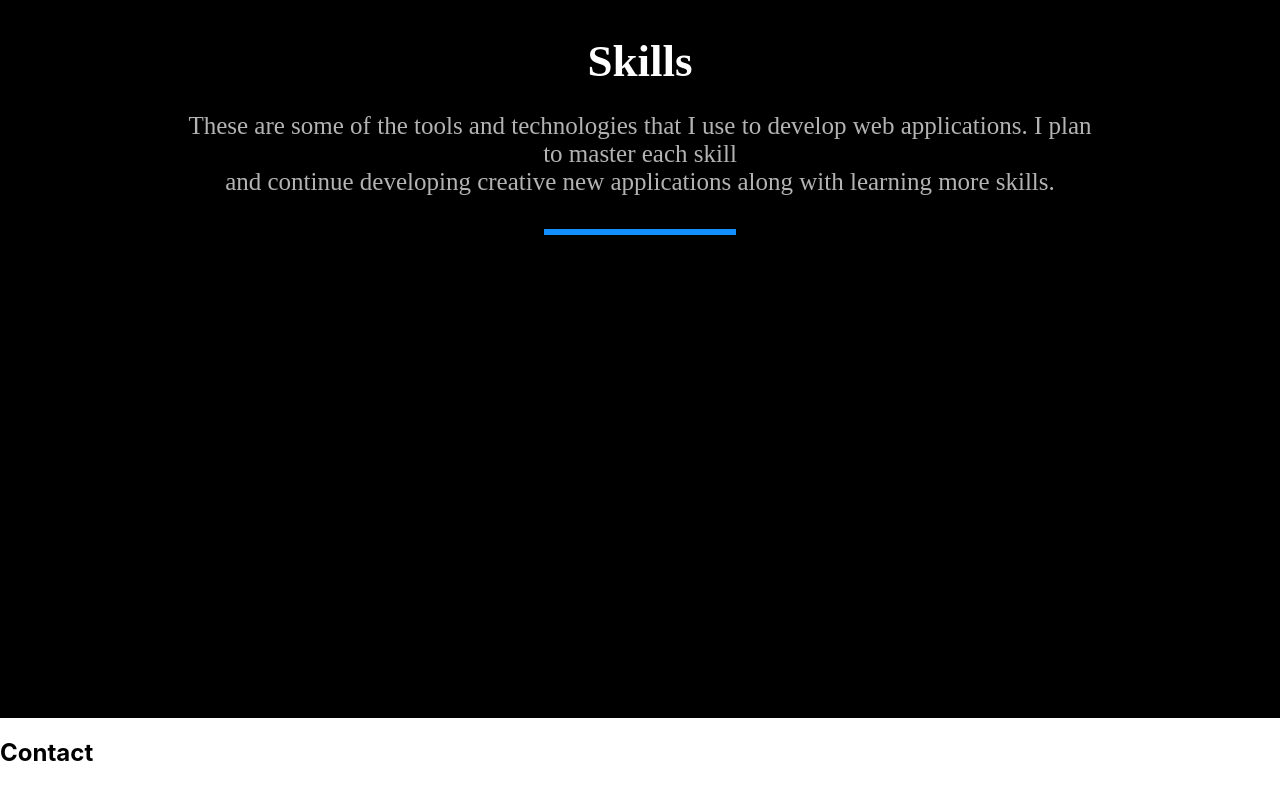
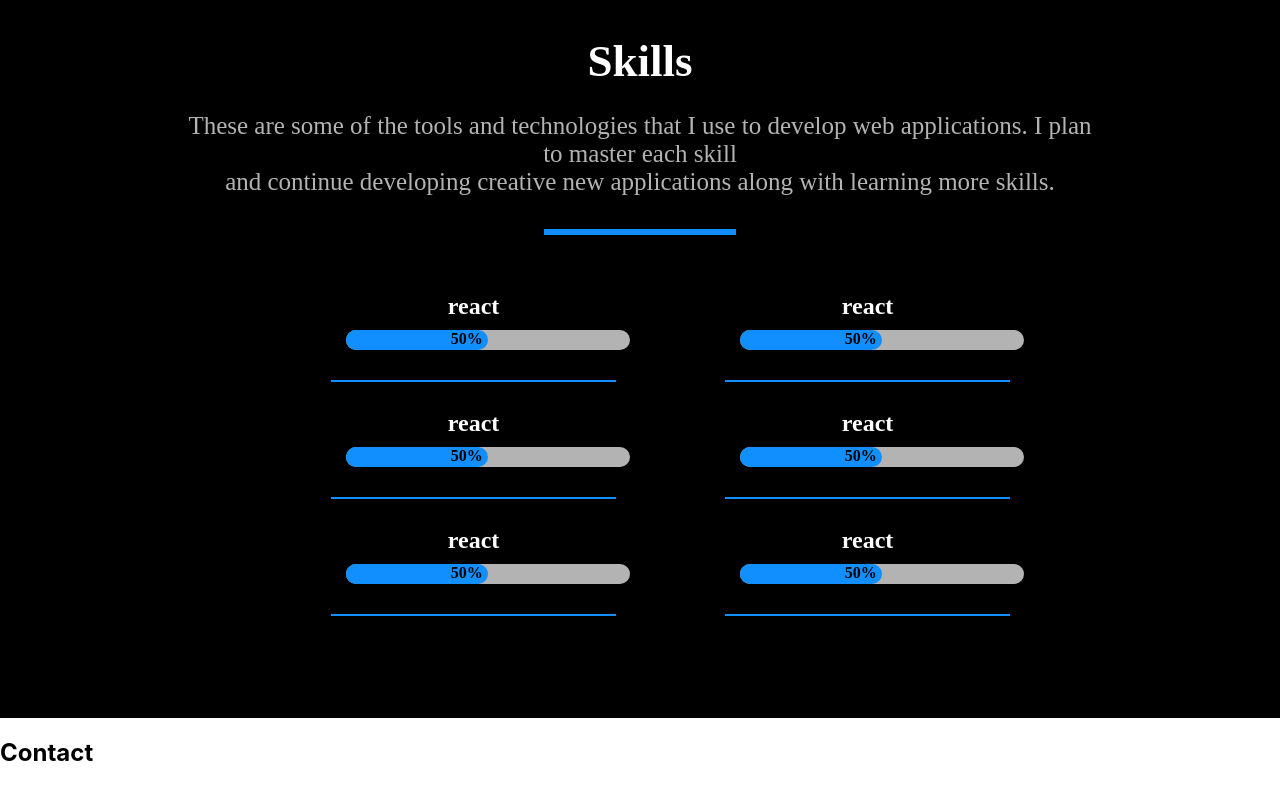
Before and after one commit to jsanch387/web-portfolio, a React (Create React App) app: page / in a window 1280 px wide. Shown: the part 1972-2772 px from the top of the page. Built offline with nearby package versions, Linux system fonts and the light colour scheme; a web font is replaced by a local one.

Commit message:
Progress bar work

```diff
--- /dev/null
+++ b/src/components/ProgressBar/ProgressBar.style.ts
@@ -0,0 +1,39 @@
+import { makeStyles } from "@mui/styles";
+
+const useProgressBarStyles = makeStyles({
+    fillContainer: {
+        height: 20,
+        width: '90%',
+        backgroundColor: '#b3b3b3',
+        borderRadius: 50,
+        margin: '10px 30px'
+    },
+filler: {
+    height: '100%',
+    backgroundColor: '#128FFF',
+    borderRadius: 'inherit',
+    textAlign: 'right'
+},
+label: {
+    padding: 5,
+    marginTop: 5,
+    color: 'black',
+    fontWeight: 'bold',
+},
+container: {
+    width: '80%',
+    paddingBottom: 20
+},
+title: {
+    textAlign: 'center',
+    margin: 0,
+},
+divider: {
+    border: ".5px solid #128FFF",
+    width: "90%",
+    alignSelf: 'center',
+    marginTop: 30
+  },
+})
+
+export default useProgressBarStyles;
--- /dev/null
+++ b/src/components/ProgressBar/ProgressBar.tsx
@@ -0,0 +1,25 @@
+import useProgessBarStyles from "./ProgressBar.style";
+
+type ProgressBarProps = {
+  complete: string;
+  title: string
+};
+
+const ProgressBar = ({ complete, title }: ProgressBarProps) => {
+  const classes = useProgessBarStyles();
+  return (
+    <>
+      <div className={classes.container}>
+        <h1 className={classes.title}>{title}</h1>
+        <div className={classes.fillContainer}>
+          <div className={classes.filler} style={{ width: `${complete}%` }}>
+            <span className={classes.label}>{complete}%</span>
+          </div>
+        </div>
+        <hr className={classes.divider}/>
+      </div>
+    </>
+  );
+};
+
+export default ProgressBar;
--- a/src/pages/Skills/Skills.style.ts
+++ b/src/pages/Skills/Skills.style.ts
@@ -24,5 +24,9 @@ const useSkillsStyle = makeStyles({
         width: "20%",
         alignSelf: 'center'
       },
+      skillContainer: {
+      marginLeft: 140,
+      marginTop: 50
+      }
 });
 export default useSkillsStyle;
--- a/src/pages/Skills/Skills.tsx
+++ b/src/pages/Skills/Skills.tsx
@@ -1,5 +1,29 @@
 import { Grid } from "@mui/material";
+import ProgressBar from "../../components/ProgressBar/ProgressBar";
 import useSkillsStyle from "./Skills.style";
+
+const currentSkills = [
+  {
+    id: 1,
+    name: "React",
+    complete: "70",
+  },
+  {
+    id: 1,
+    name: "JavaScript",
+    complete: "40",
+  },
+  {
+    id: 1,
+    name: "Adobe",
+    complete: "30",
+  },
+  {
+    id: 1,
+    name: "HTML",
+    complete: "90",
+  },
+];
 
 const Skills = (): JSX.Element => {
   const classes = useSkillsStyle();
@@ -10,10 +34,23 @@ const Skills = (): JSX.Element => {
           <h1 className={classes.title}>Skills </h1>
           <p className={classes.paragraph}>
             These are some of the tools and technologies that I use to develop
-            web applications. I plan to master each skill <br/> and continue
-            developing creative new applications along with learning more skills.
+            web applications. I plan to master each skill <br /> and continue
+            developing creative new applications along with learning more
+            skills.
           </p>
           <hr className={classes.divider} />
+        </Grid>
+        <Grid container className={classes.skillContainer}>
+          <Grid item container xs={6} direction='column'>
+            <ProgressBar title='react' complete='50'/>
+            <ProgressBar title='react' complete='50'/>
+            <ProgressBar title='react' complete='50'/>
+          </Grid>
+          <Grid item container xs={6} direction='column' >
+            <ProgressBar title='react' complete='50'/>
+            <ProgressBar title='react' complete='50'/>
+            <ProgressBar title='react' complete='50'/>
+          </Grid>
         </Grid>
       </Grid>
     </section>
```
